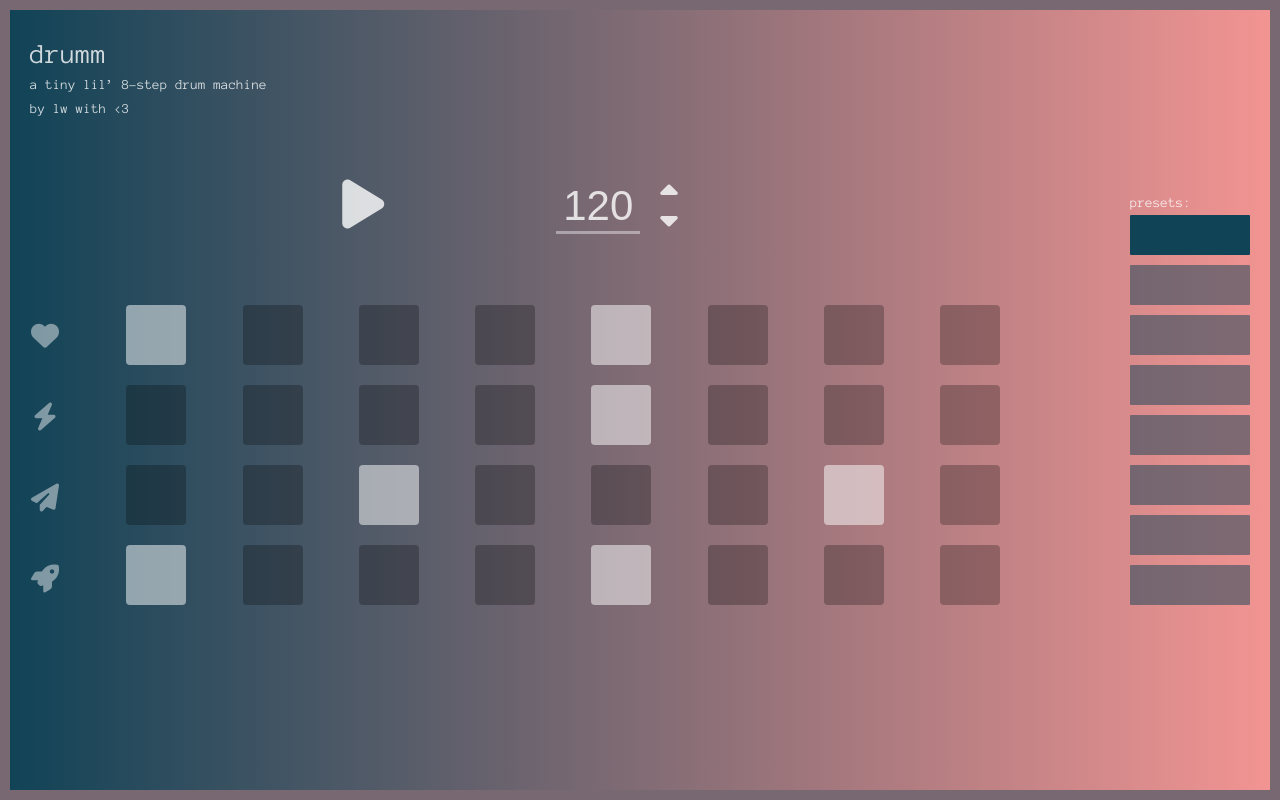
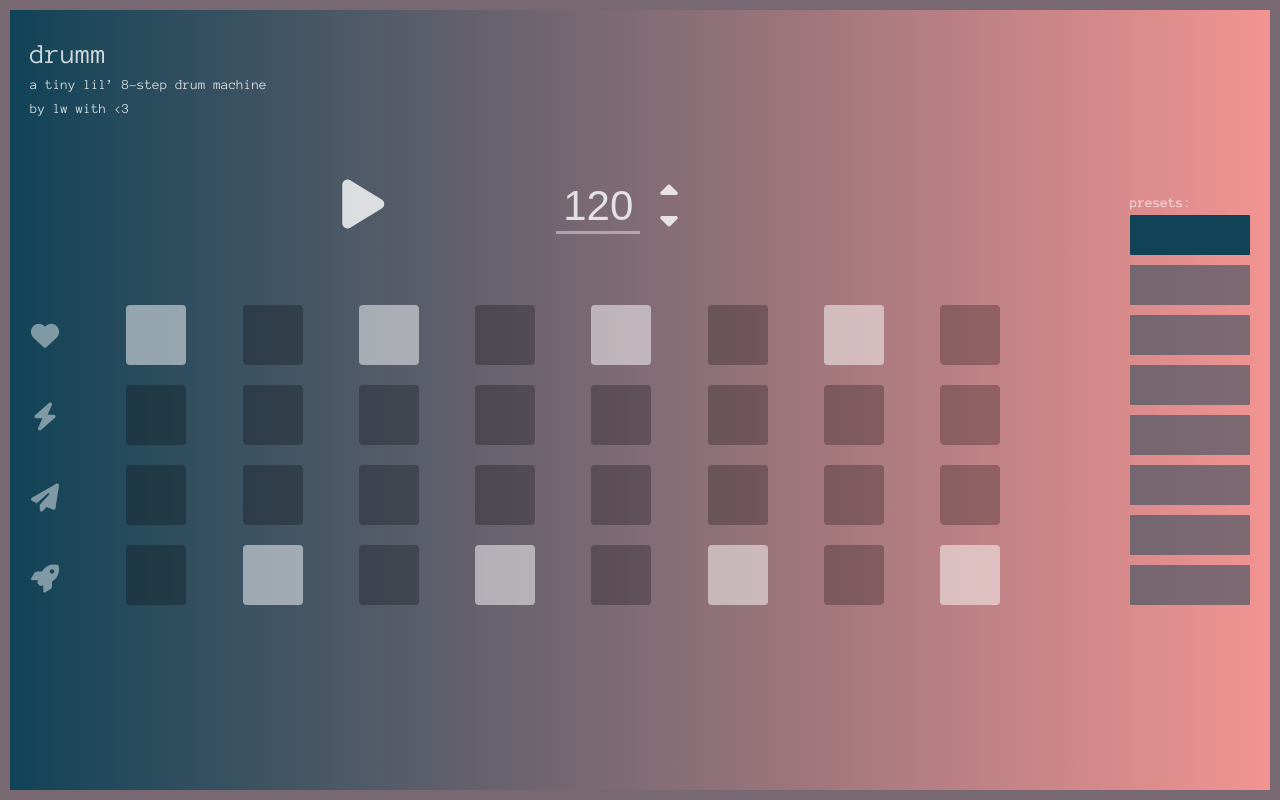
Before and after one commit to larawarman/drumm, a React (Create React App) app: page / in a window 1280 px wide. Built offline with nearby package versions, Linux system fonts and the light colour scheme.

Commit message:
feat: updated sounds and presets

```diff
--- /dev/null
+++ b/src/actions/sounds.js
@@ -0,0 +1,5 @@
+// import React from 'react';
+import Tone from 'tone';
+export const MEMBRANE = new Tone.MembraneSynth().toMaster();
+export const NOISE = new Tone.NoiseSynth().toMaster();
+export const METAL = new Tone.MetalSynth({ volume : -6 }).toMaster();
--- a/src/containers/Controls.js
+++ b/src/containers/Controls.js
@@ -29,7 +29,7 @@ class Controls extends Component {
     this.props.updateLoopPos(Tone.Transport.progress);
   }
   render() {
-    Tone.Transport.bpm.value = this.props.bpm;
+    Tone.Transport.bpm.value = this.props.bpm * 2;
     return (
       <ControlsContainer>
         <Play
--- a/src/reducers/reducer_steps.js
+++ b/src/reducers/reducer_steps.js
@@ -9,7 +9,7 @@ export default function(
             { name: 'kick_p1s1', sound: 'kick', activated: true },
             { name: 'snare_p1s1', sound: 'snare', activated: false },
             { name: 'openHat_p1s1', sound: 'openHat', activated: false },
-            { name: 'closedHat_p1s1', sound: 'closedHat', activated: true }
+            { name: 'closedHat_p1s1', sound: 'closedHat', activated: false }
           ]
         },
         { step: 2,
@@ -17,14 +17,14 @@ export default function(
             { name: 'kick_p1s2', sound: 'kick', activated: false },
             { name: 'snare_p1s2', sound: 'snare', activated: false },
             { name: 'openHat_p1s2', sound: 'openHat', activated: false },
-            { name: 'closedHat_p1s2', sound: 'closedHat', activated: false }
+            { name: 'closedHat_p1s2', sound: 'closedHat', activated: true }
           ]
         },
         { step: 3,
           hits: [
-            { name: 'kick_p1s3', sound: 'kick', activated: false },
+            { name: 'kick_p1s3', sound: 'kick', activated: true },
             { name: 'snare_p1s3', sound: 'snare', activated: false },
-            { name: 'openHat_p1s3', sound: 'openHat', activated: true },
+            { name: 'openHat_p1s3', sound: 'openHat', activated: false },
             { name: 'closedHat_p1s3', sound: 'closedHat', activated: false }
           ]
         },
@@ -33,15 +33,15 @@ export default function(
             { name: 'kick_p1s4', sound: 'kick', activated: false },
             { name: 'snare_p1s4', sound: 'snare', activated: false },
             { name: 'openHat_p1s4', sound: 'openHat', activated: false },
-            { name: 'closedHat_p1s4', sound: 'closedHat', activated: false }
+            { name: 'closedHat_p1s4', sound: 'closedHat', activated: true }
           ]
         },
         { step: 5,
           hits: [
             { name: 'kick_p1s5', sound: 'kick', activated: true },
-            { name: 'snare_p1s5', sound: 'snare', activated: true },
+            { name: 'snare_p1s5', sound: 'snare', activated: false },
             { name: 'openHat_p1s5', sound: 'openHat', activated: false },
-            { name: 'closedHat_p1s5', sound: 'closedHat', activated: true }
+            { name: 'closedHat_p1s5', sound: 'closedHat', activated: false }
           ]
         },
         { step: 6,
@@ -49,14 +49,14 @@ export default function(
             { name: 'kick_p1s6', sound: 'kick', activated: false },
             { name: 'snare_p1s6', sound: 'snare', activated: false },
             { name: 'openHat_p1s6', sound: 'openHat', activated: false },
-            { name: 'closedHat_p1s6', sound: 'closedHat', activated: false }
+            { name: 'closedHat_p1s6', sound: 'closedHat', activated: true }
           ]
         },
         { step: 7,
           hits: [
-            { name: 'kick_p1s7', sound: 'kick', activated: false },
+            { name: 'kick_p1s7', sound: 'kick', activated: true },
             { name: 'snare_p1s7', sound: 'snare', activated: false },
-            { name: 'openHat_p1s7', sound: 'openHat', activated: true },
+            { name: 'openHat_p1s7', sound: 'openHat', activated: false },
             { name: 'closedHat_p1s7', sound: 'closedHat', activated: false }
           ]
         },
@@ -65,7 +65,7 @@ export default function(
             { name: 'kick_p1s8', sound: 'kick', activated: false },
             { name: 'snare_p1s8', sound: 'snare', activated: false },
             { name: 'openHat_p1s8', sound: 'openHat', activated: false },
-            { name: 'closedHat_p1s8', sound: 'closedHat', activated: false }
+            { name: 'closedHat_p1s8', sound: 'closedHat', activated: true }
           ]
         }
       ],
@@ -75,7 +75,7 @@ export default function(
             { name: 'kick_p2s1', sound: 'kick', activated: true },
             { name: 'snare_p2s1', sound: 'snare', activated: false },
             { name: 'openHat_p2s1', sound: 'openHat', activated: false },
-            { name: 'closedHat_p2s1', sound: 'closedHat', activated: true }
+            { name: 'closedHat_p2s1', sound: 'closedHat', activated: false }
           ]
         },
         { step: 2,
@@ -83,14 +83,14 @@ export default function(
             { name: 'kick_p2s2', sound: 'kick', activated: false },
             { name: 'snare_p2s2', sound: 'snare', activated: false },
             { name: 'openHat_p2s2', sound: 'openHat', activated: false },
-            { name: 'closedHat_p2s2', sound: 'closedHat', activated: false }
+            { name: 'closedHat_p2s2', sound: 'closedHat', activated: true }
           ]
         },
         { step: 3,
           hits: [
-            { name: 'kick_p2s3', sound: 'kick', activated: false },
-            { name: 'snare_p2s3', sound: 'snare', activated: false },
-            { name: 'openHat_p2s3', sound: 'openHat', activated: true },
+            { name: 'kick_p2s3', sound: 'kick', activated: true },
+            { name: 'snare_p2s3', sound: 'snare', activated: true },
+            { name: 'openHat_p2s3', sound: 'openHat', activated: false },
             { name: 'closedHat_p2s3', sound: 'closedHat', activated: false }
           ]
         },
@@ -99,15 +99,15 @@ export default function(
             { name: 'kick_p2s4', sound: 'kick', activated: false },
             { name: 'snare_p2s4', sound: 'snare', activated: false },
             { name: 'openHat_p2s4', sound: 'openHat', activated: false },
-            { name: 'closedHat_p2s4', sound: 'closedHat', activated: false }
+            { name: 'closedHat_p2s4', sound: 'closedHat', activated: true }
           ]
         },
         { step: 5,
           hits: [
             { name: 'kick_p2s5', sound: 'kick', activated: true },
-            { name: 'snare_p2s5', sound: 'snare', activated: true },
+            { name: 'snare_p2s5', sound: 'snare', activated: false },
             { name: 'openHat_p2s5', sound: 'openHat', activated: false },
-            { name: 'closedHat_p2s5', sound: 'closedHat', activated: true }
+            { name: 'closedHat_p2s5', sound: 'closedHat', activated: false }
           ]
         },
         { step: 6,
@@ -115,14 +115,14 @@ export default function(
             { name: 'kick_p2s6', sound: 'kick', activated: false },
             { name: 'snare_p2s6', sound: 'snare', activated: false },
             { name: 'openHat_p2s6', sound: 'openHat', activated: false },
-            { name: 'closedHat_p2s6', sound: 'closedHat', activated: false }
+            { name: 'closedHat_p2s6', sound: 'closedHat', activated: true }
           ]
         },
         { step: 7,
           hits: [
-            { name: 'kick_p2s7', sound: 'kick', activated: false },
-            { name: 'snare_p2s7', sound: 'snare', activated: false },
-            { name: 'openHat_p2s7', sound: 'openHat', activated: true },
+            { name: 'kick_p2s7', sound: 'kick', activated: true },
+            { name: 'snare_p2s7', sound: 'snare', activated: true },
+            { name: 'openHat_p2s7', sound: 'openHat', activated: false },
             { name: 'closedHat_p2s7', sound: 'closedHat', activated: false }
           ]
         },
@@ -131,7 +131,7 @@ export default function(
             { name: 'kick_p2s8', sound: 'kick', activated: false },
             { name: 'snare_p2s8', sound: 'snare', activated: false },
             { name: 'openHat_p2s8', sound: 'openHat', activated: false },
-            { name: 'closedHat_p2s8', sound: 'closedHat', activated: false }
+            { name: 'closedHat_p2s8', sound: 'closedHat', activated: true }
           ]
         }
       ],
@@ -221,9 +221,9 @@ export default function(
         { step: 3,
           hits: [
             { name: 'kick_p4s3', sound: 'kick', activated: false },
-            { name: 'snare_p4s3', sound: 'snare', activated: false },
-            { name: 'openHat_p4s3', sound: 'openHat', activated: true },
-            { name: 'closedHat_p4s3', sound: 'closedHat', activated: false }
+            { name: 'snare_p4s3', sound: 'snare', activated: true },
+            { name: 'openHat_p4s3', sound: 'openHat', activated: false },
+            { name: 'closedHat_p4s3', sound: 'closedHat', activated: true }
           ]
         },
         { step: 4,
@@ -237,14 +237,14 @@ export default function(
         { step: 5,
           hits: [
             { name: 'kick_p4s5', sound: 'kick', activated: true },
-            { name: 'snare_p4s5', sound: 'snare', activated: true },
+            { name: 'snare_p4s5', sound: 'snare', activated: false },
             { name: 'openHat_p4s5', sound: 'openHat', activated: false },
             { name: 'closedHat_p4s5', sound: 'closedHat', activated: true }
           ]
         },
         { step: 6,
           hits: [
-            { name: 'kick_p4s6', sound: 'kick', activated: false },
+            { name: 'kick_p4s6', sound: 'kick', activated: true },
             { name: 'snare_p4s6', sound: 'snare', activated: false },
             { name: 'openHat_p4s6', sound: 'openHat', activated: false },
             { name: 'closedHat_p4s6', sound: 'closedHat', activated: false }
@@ -253,9 +253,9 @@ export default function(
         { step: 7,
           hits: [
             { name: 'kick_p4s7', sound: 'kick', activated: false },
-            { name: 'snare_p4s7', sound: 'snare', activated: false },
-            { name: 'openHat_p4s7', sound: 'openHat', activated: true },
-            { name: 'closedHat_p4s7', sound: 'closedHat', activated: false }
+            { name: 'snare_p4s7', sound: 'snare', activated: true },
+            { name: 'openHat_p4s7', sound: 'openHat', activated: false },
+            { name: 'closedHat_p4s7', sound: 'closedHat', activated: true }
           ]
         },
         { step: 8,
@@ -263,7 +263,7 @@ export default function(
             { name: 'kick_p4s8', sound: 'kick', activated: false },
             { name: 'snare_p4s8', sound: 'snare', activated: false },
             { name: 'openHat_p4s8', sound: 'openHat', activated: false },
-            { name: 'closedHat_p4s8', sound: 'closedHat', activated: false }
+            { name: 'closedHat_p4s8', sound: 'closedHat', activated: true }
           ]
         }
       ],
@@ -273,7 +273,7 @@ export default function(
             { name: 'kick_p5s1', sound: 'kick', activated: true },
             { name: 'snare_p5s1', sound: 'snare', activated: false },
             { name: 'openHat_p5s1', sound: 'openHat', activated: false },
-            { name: 'closedHat_p5s1', sound: 'closedHat', activated: true }
+            { name: 'closedHat_p5s1', sound: 'closedHat', activated: false }
           ]
         },
         { step: 2,
@@ -281,14 +281,14 @@ export default function(
             { name: 'kick_p5s2', sound: 'kick', activated: false },
             { name: 'snare_p5s2', sound: 'snare', activated: false },
             { name: 'openHat_p5s2', sound: 'openHat', activated: false },
-            { name: 'closedHat_p5s2', sound: 'closedHat', activated: false }
+            { name: 'closedHat_p5s2', sound: 'closedHat', activated: true }
           ]
         },
         { step: 3,
           hits: [
             { name: 'kick_p5s3', sound: 'kick', activated: false },
-            { name: 'snare_p5s3', sound: 'snare', activated: false },
-            { name: 'openHat_p5s3', sound: 'openHat', activated: true },
+            { name: 'snare_p5s3', sound: 'snare', activated: true },
+            { name: 'openHat_p5s3', sound: 'openHat', activated: false },
             { name: 'closedHat_p5s3', sound: 'closedHat', activated: false }
           ]
         },
@@ -297,15 +297,15 @@ export default function(
             { name: 'kick_p5s4', sound: 'kick', activated: false },
             { name: 'snare_p5s4', sound: 'snare', activated: false },
             { name: 'openHat_p5s4', sound: 'openHat', activated: false },
-            { name: 'closedHat_p5s4', sound: 'closedHat', activated: false }
+            { name: 'closedHat_p5s4', sound: 'closedHat', activated: true }
           ]
         },
         { step: 5,
           hits: [
             { name: 'kick_p5s5', sound: 'kick', activated: true },
-            { name: 'snare_p5s5', sound: 'snare', activated: true },
+            { name: 'snare_p5s5', sound: 'snare', activated: false },
             { name: 'openHat_p5s5', sound: 'openHat', activated: false },
-            { name: 'closedHat_p5s5', sound: 'closedHat', activated: true }
+            { name: 'closedHat_p5s5', sound: 'closedHat', activated: false }
           ]
         },
         { step: 6,
@@ -313,14 +313,14 @@ export default function(
             { name: 'kick_p5s6', sound: 'kick', activated: false },
             { name: 'snare_p5s6', sound: 'snare', activated: false },
             { name: 'openHat_p5s6', sound: 'openHat', activated: false },
-            { name: 'closedHat_p5s6', sound: 'closedHat', activated: false }
+            { name: 'closedHat_p5s6', sound: 'closedHat', activated: true }
           ]
         },
         { step: 7,
           hits: [
             { name: 'kick_p5s7', sound: 'kick', activated: false },
-            { name: 'snare_p5s7', sound: 'snare', activated: false },
-            { name: 'openHat_p5s7', sound: 'openHat', activated: true },
+            { name: 'snare_p5s7', sound: 'snare', activated: true },
+            { name: 'openHat_p5s7', sound: 'openHat', activated: false },
             { name: 'closedHat_p5s7', sound: 'closedHat', activated: false }
           ]
         },
@@ -328,7 +328,7 @@ export default function(
           hits: [
             { name: 'kick_p5s8', sound: 'kick', activated: false },
             { name: 'snare_p5s8', sound: 'snare', activated: false },
-            { name: 'openHat_p5s8', sound: 'openHat', activated: false },
+            { name: 'openHat_p5s8', sound: 'openHat', activated: true },
             { name: 'closedHat_p5s8', sound: 'closedHat', activated: false }
           ]
         }
@@ -339,28 +339,28 @@ export default function(
             { name: 'kick_p6s1', sound: 'kick', activated: true },
             { name: 'snare_p6s1', sound: 'snare', activated: false },
             { name: 'openHat_p6s1', sound: 'openHat', activated: false },
-            { name: 'closedHat_p6s1', sound: 'closedHat', activated: true }
+            { name: 'closedHat_p6s1', sound: 'closedHat', activated: false }
           ]
         },
         { step: 2,
           hits: [
-            { name: 'kick_p6s2', sound: 'kick', activated: false },
+            { name: 'kick_p6s2', sound: 'kick', activated: true },
             { name: 'snare_p6s2', sound: 'snare', activated: false },
             { name: 'openHat_p6s2', sound: 'openHat', activated: false },
-            { name: 'closedHat_p6s2', sound: 'closedHat', activated: false }
+            { name: 'closedHat_p6s2', sound: 'closedHat', activated: true }
           ]
         },
         { step: 3,
           hits: [
             { name: 'kick_p6s3', sound: 'kick', activated: false },
-            { name: 'snare_p6s3', sound: 'snare', activated: false },
-            { name: 'openHat_p6s3', sound: 'openHat', activated: true },
+            { name: 'snare_p6s3', sound: 'snare', activated: true },
+            { name: 'openHat_p6s3', sound: 'openHat', activated: false },
             { name: 'closedHat_p6s3', sound: 'closedHat', activated: false }
           ]
         },
         { step: 4,
           hits: [
-            { name: 'kick_p6s4', sound: 'kick', activated: false },
+            { name: 'kick_p6s4', sound: 'kick', activated: true },
             { name: 'snare_p6s4', sound: 'snare', activated: false },
             { name: 'openHat_p6s4', sound: 'openHat', activated: false },
             { name: 'closedHat_p6s4', sound: 'closedHat', activated: false }
@@ -368,8 +368,8 @@ export default function(
         },
         { step: 5,
           hits: [
-            { name: 'kick_p6s5', sound: 'kick', activated: true },
-            { name: 'snare_p6s5', sound: 'snare', activated: true },
+            { name: 'kick_p6s5', sound: 'kick', activated: false },
+            { name: 'snare_p6s5', sound: 'snare', activated: false },
             { name: 'openHat_p6s5', sound: 'openHat', activated: false },
             { name: 'closedHat_p6s5', sound: 'closedHat', activated: true }
           ]
@@ -377,16 +377,16 @@ export default function(
         { step: 6,
           hits: [
             { name: 'kick_p6s6', sound: 'kick', activated: false },
-            { name: 'snare_p6s6', sound: 'snare', activated: false },
+            { name: 'snare_p6s6', sound: 'snare', activated: true },
             { name: 'openHat_p6s6', sound: 'openHat', activated: false },
             { name: 'closedHat_p6s6', sound: 'closedHat', activated: false }
           ]
         },
         { step: 7,
           hits: [
-            { name: 'kick_p6s7', sound: 'kick', activated: false },
+            { name: 'kick_p6s7', sound: 'kick', activated: true },
             { name: 'snare_p6s7', sound: 'snare', activated: false },
-            { name: 'openHat_p6s7', sound: 'openHat', activated: true },
+            { name: 'openHat_p6s7', sound: 'openHat', activated: false },
             { name: 'closedHat_p6s7', sound: 'closedHat', activated: false }
           ]
         },
@@ -395,7 +395,7 @@ export default function(
             { name: 'kick_p6s8', sound: 'kick', activated: false },
             { name: 'snare_p6s8', sound: 'snare', activated: false },
             { name: 'openHat_p6s8', sound: 'openHat', activated: false },
-            { name: 'closedHat_p6s8', sound: 'closedHat', activated: false }
+            { name: 'closedHat_p6s8', sound: 'closedHat', activated: true }
           ]
         }
       ],
@@ -405,7 +405,7 @@ export default function(
             { name: 'kick_p7s1', sound: 'kick', activated: true },
             { name: 'snare_p7s1', sound: 'snare', activated: false },
             { name: 'openHat_p7s1', sound: 'openHat', activated: false },
-            { name: 'closedHat_p7s1', sound: 'closedHat', activated: true }
+            { name: 'closedHat_p7s1', sound: 'closedHat', activated: false }
           ]
         },
         { step: 2,
@@ -413,15 +413,15 @@ export default function(
             { name: 'kick_p7s2', sound: 'kick', activated: false },
             { name: 'snare_p7s2', sound: 'snare', activated: false },
             { name: 'openHat_p7s2', sound: 'openHat', activated: false },
-            { name: 'closedHat_p7s2', sound: 'closedHat', activated: false }
+            { name: 'closedHat_p7s2', sound: 'closedHat', activated: true }
           ]
         },
         { step: 3,
           hits: [
             { name: 'kick_p7s3', sound: 'kick', activated: false },
             { name: 'snare_p7s3', sound: 'snare', activated: false },
-            { name: 'openHat_p7s3', sound: 'openHat', activated: true },
-            { name: 'closedHat_p7s3', sound: 'closedHat', activated: false }
+            { name: 'openHat_p7s3', sound: 'openHat', activated: false },
+            { name: 'closedHat_p7s3', sound: 'closedHat', activated: true }
           ]
         },
         { step: 4,
@@ -429,15 +429,15 @@ export default function(
             { name: 'kick_p7s4', sound: 'kick', activated: false },
             { name: 'snare_p7s4', sound: 'snare', activated: false },
             { name: 'openHat_p7s4', sound: 'openHat', activated: false },
-            { name: 'closedHat_p7s4', sound: 'closedHat', activated: false }
+            { name: 'closedHat_p7s4', sound: 'closedHat', activated: true }
           ]
         },
         { step: 5,
           hits: [
-            { name: 'kick_p7s5', sound: 'kick', activated: true },
+            { name: 'kick_p7s5', sound: 'kick', activated: false },
             { name: 'snare_p7s5', sound: 'snare', activated: true },
             { name: 'openHat_p7s5', sound: 'openHat', activated: false },
-            { name: 'closedHat_p7s5', sound: 'closedHat', activated: true }
+            { name: 'closedHat_p7s5', sound: 'closedHat', activated: false }
           ]
         },
         { step: 6,
@@ -445,14 +445,14 @@ export default function(
             { name: 'kick_p7s6', sound: 'kick', activated: false },
             { name: 'snare_p7s6', sound: 'snare', activated: false },
             { name: 'openHat_p7s6', sound: 'openHat', activated: false },
-            { name: 'closedHat_p7s6', sound: 'closedHat', activated: false }
+            { name: 'closedHat_p7s6', sound: 'closedHat', activated: true }
           ]
         },
         { step: 7,
           hits: [
-            { name: 'kick_p7s7', sound: 'kick', activated: false },
+            { name: 'kick_p7s7', sound: 'kick', activated: true },
             { name: 'snare_p7s7', sound: 'snare', activated: false },
-            { name: 'openHat_p7s7', sound: 'openHat', activated: true },
+            { name: 'openHat_p7s7', sound: 'openHat', activated: false },
             { name: 'closedHat_p7s7', sound: 'closedHat', activated: false }
           ]
         },
@@ -461,17 +461,17 @@ export default function(
             { name: 'kick_p7s8', sound: 'kick', activated: false },
             { name: 'snare_p7s8', sound: 'snare', activated: false },
             { name: 'openHat_p7s8', sound: 'openHat', activated: false },
-            { name: 'closedHat_p7s8', sound: 'closedHat', activated: false }
+            { name: 'closedHat_p7s8', sound: 'closedHat', activated: true }
           ]
         }
       ],
       [
         { step: 1,
           hits: [
-            { name: 'kick_p8s1', sound: 'kick', activated: true },
+            { name: 'kick_p8s1', sound: 'kick', activated: false },
             { name: 'snare_p8s1', sound: 'snare', activated: false },
             { name: 'openHat_p8s1', sound: 'openHat', activated: false },
-            { name: 'closedHat_p8s1', sound: 'closedHat', activated: true }
+            { name: 'closedHat_p8s1', sound: 'closedHat', activated: false }
           ]
         },
         { step: 2,
@@ -486,7 +486,7 @@ export default function(
           hits: [
             { name: 'kick_p8s3', sound: 'kick', activated: false },
             { name: 'snare_p8s3', sound: 'snare', activated: false },
-            { name: 'openHat_p8s3', sound: 'openHat', activated: true },
+            { name: 'openHat_p8s3', sound: 'openHat', activated: false },
             { name: 'closedHat_p8s3', sound: 'closedHat', activated: false }
           ]
         },
@@ -500,10 +500,10 @@ export default function(
         },
         { step: 5,
           hits: [
-            { name: 'kick_p8s5', sound: 'kick', activated: true },
-            { name: 'snare_p8s5', sound: 'snare', activated: true },
+            { name: 'kick_p8s5', sound: 'kick', activated: false },
+            { name: 'snare_p8s5', sound: 'snare', activated: false },
             { name: 'openHat_p8s5', sound: 'openHat', activated: false },
-            { name: 'closedHat_p8s5', sound: 'closedHat', activated: true }
+            { name: 'closedHat_p8s5', sound: 'closedHat', activated: false }
           ]
         },
         { step: 6,
@@ -518,7 +518,7 @@ export default function(
           hits: [
             { name: 'kick_p8s7', sound: 'kick', activated: false },
             { name: 'snare_p8s7', sound: 'snare', activated: false },
-            { name: 'openHat_p8s7', sound: 'openHat', activated: true },
+            { name: 'openHat_p8s7', sound: 'openHat', activated: false },
             { name: 'closedHat_p8s7', sound: 'closedHat', activated: false }
           ]
         },
```
Also changed, not shown: src/containers/Hit.js (+6 -5 lines).
